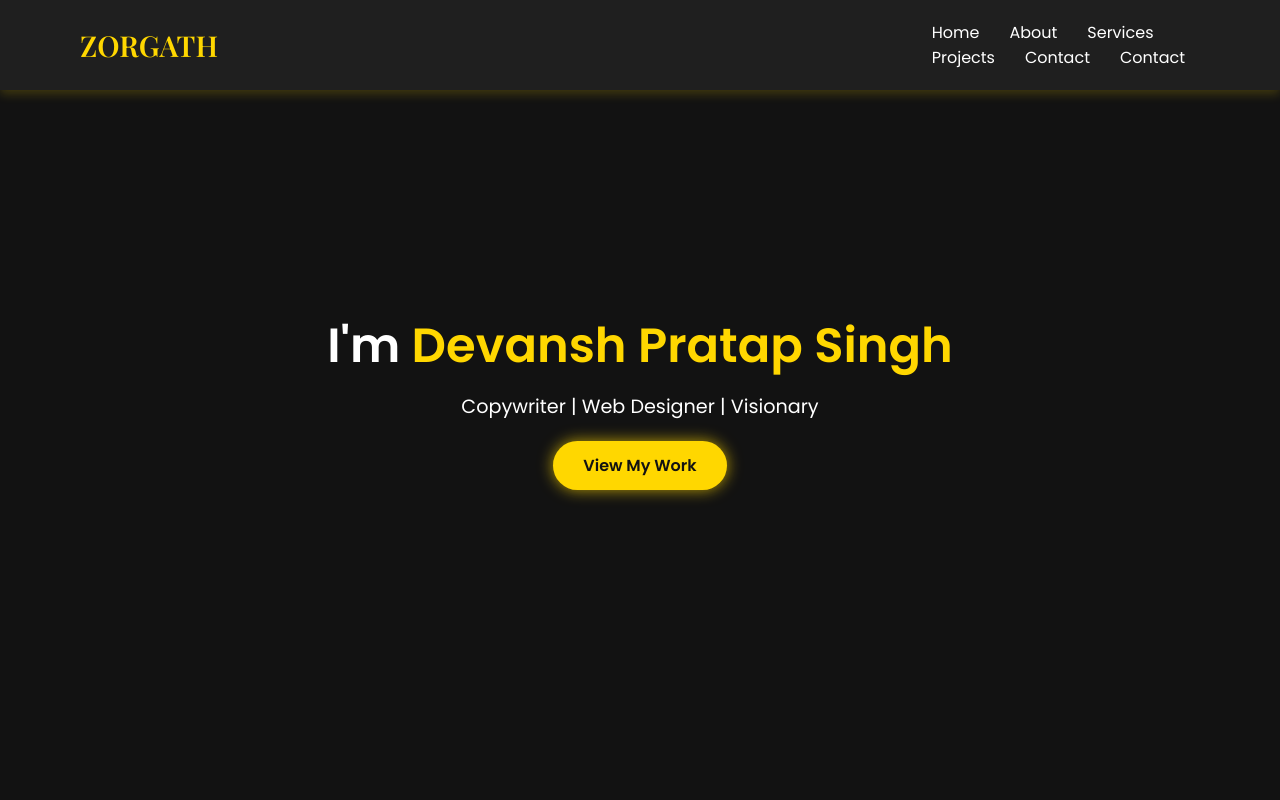
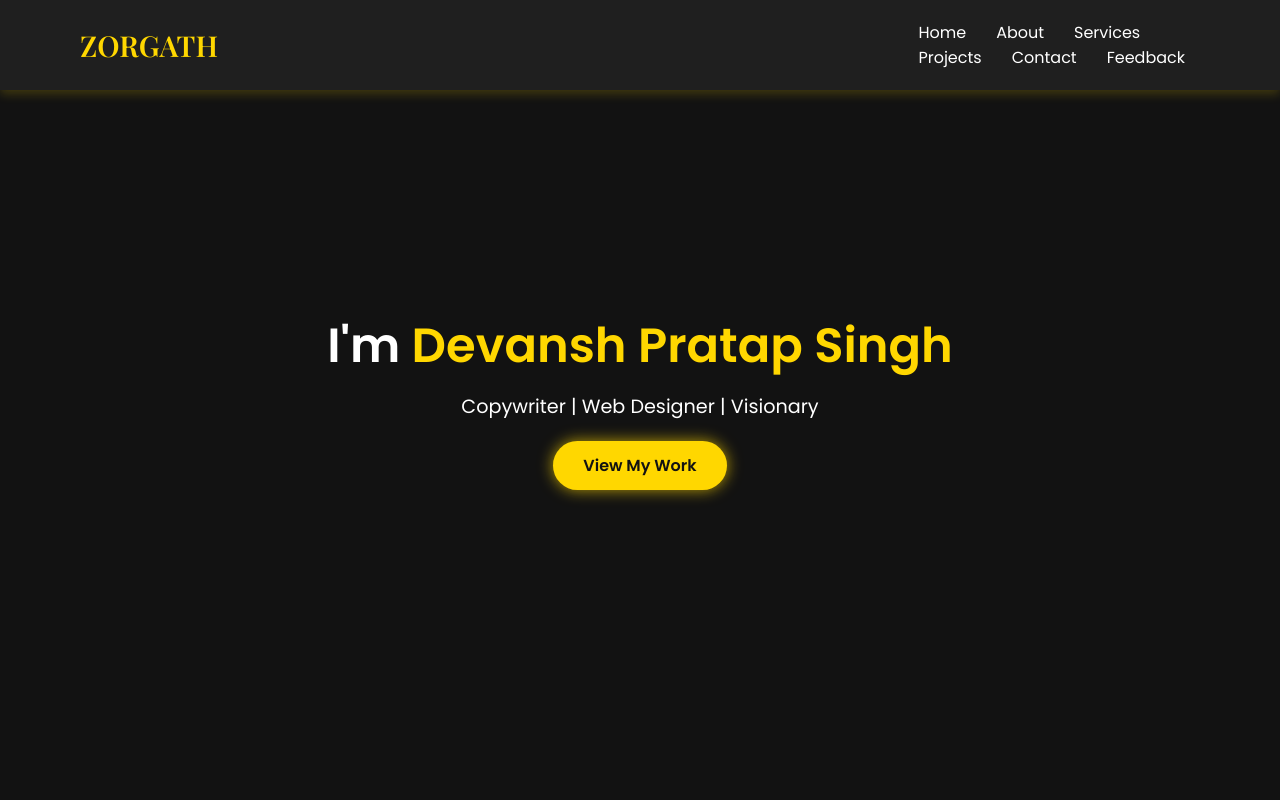
Before and after one commit to 3N0W/Zorgath-Portfolio, a plain HTML site: page index.html in a window 1280 px wide. Shown: the top 800 px of the page. Drawn offline with nearby package versions, Linux system fonts and the light colour scheme.

Commit message:
Add files via upload

```diff
--- a/index.html
+++ b/index.html
@@ -20,7 +20,7 @@
             <ul>
                 <li><a href="project.html">Projects</a></li>
                 <li><a href="contact.html">Contact</a></li>
-                <li><a href="contacht.html">Contact</a></li>
+                <li><a href="feedback.html">Feedback</a></li>
             </ul>
         </nav>
     </header>
```
